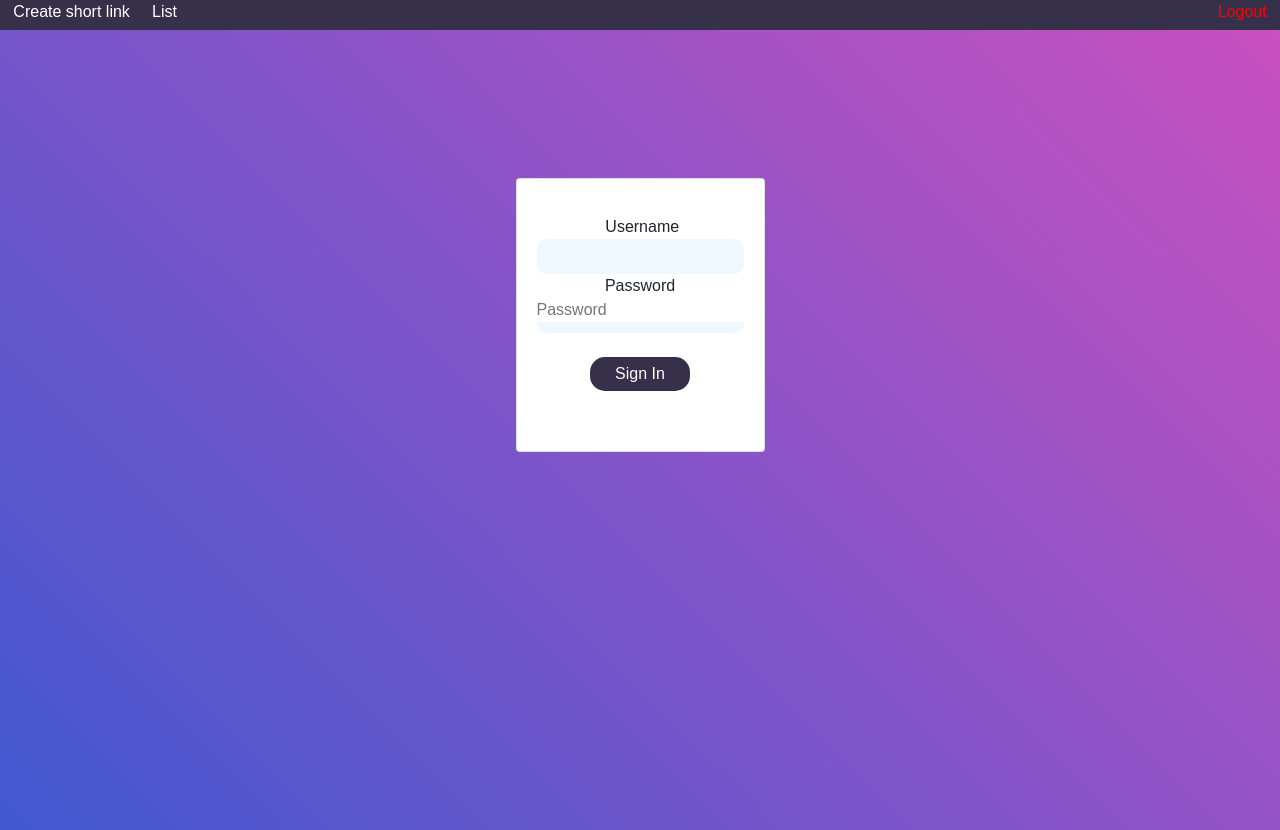
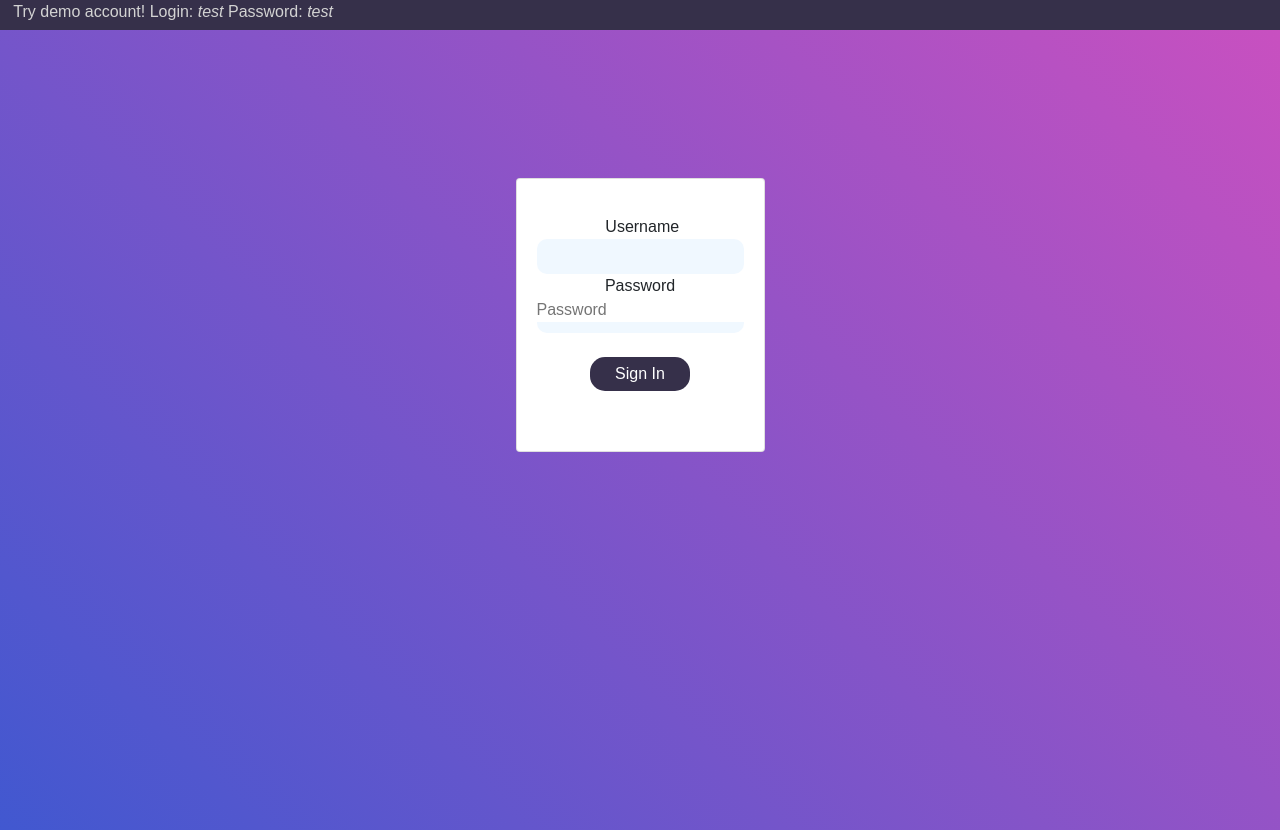
Before and after one commit to mariob0y/URLshortener, a Django app: page /accounts/login/ in a window 1280 px wide. Run offline with Django 3.2, Linux system fonts and the light colour scheme; some libraries are stand-ins or nearby versions.

Commit message:
Updated templates

```diff
--- a/templates/account/login.html
+++ b/templates/account/login.html
@@ -53,9 +53,7 @@
 </head>
 <header style='height: 30px;
   background: #36304a;'>
-  &nbsp;&nbsp;&nbsp;<a href="/create" style='color: #fff;'>Create short link</a>
-  &nbsp;&nbsp;&nbsp; <a href="/list" style='color: #fff;'>List</a>
-      <a href="/./accounts/logout" style='color: red; float:right;'>Logout&nbsp;&nbsp;&nbsp;</a>
+  &nbsp;&nbsp;&nbsp;<a style='color: lightgrey'>Try demo account! Login: <i>test</i> Password: <i>test</i></a>
 </header>
 <body>
 
```
